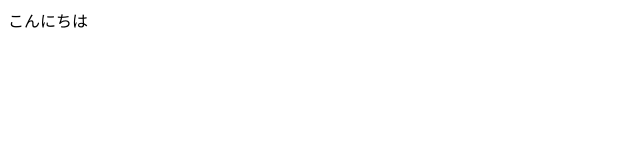
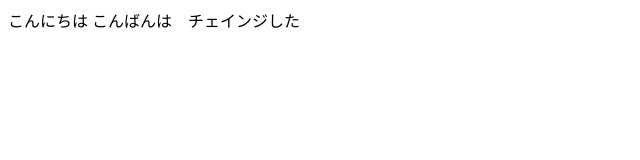
Before and after one commit to yosei0823/yosei.github.io, a plain HTML site: page index.html in a window 1280 px wide. Shown: the whole page, without its empty margins (0-640 px from the left). Drawn offline with Linux system fonts and the light colour scheme.

Commit message:
third commit

```diff
--- a/index.html
+++ b/index.html
@@ -5,6 +5,6 @@
     <title>Hello world</title>
   </head>
   <body>
-    こんにちは
+    こんにちは こんばんは　チェインジした
   </body>
 </html>
```
